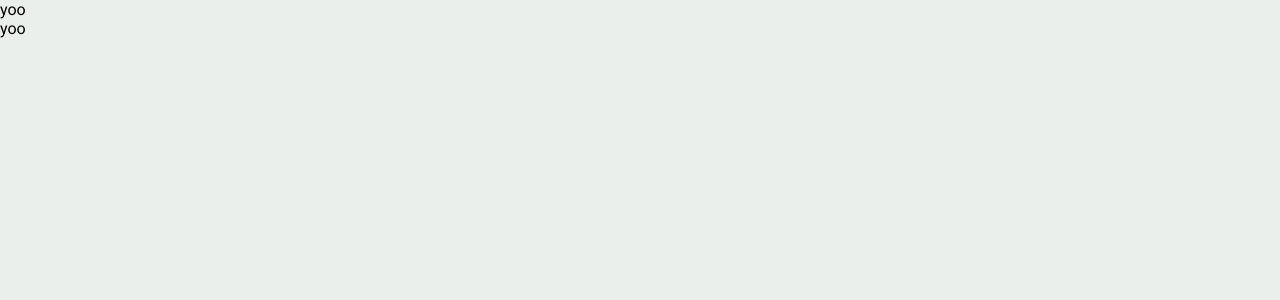
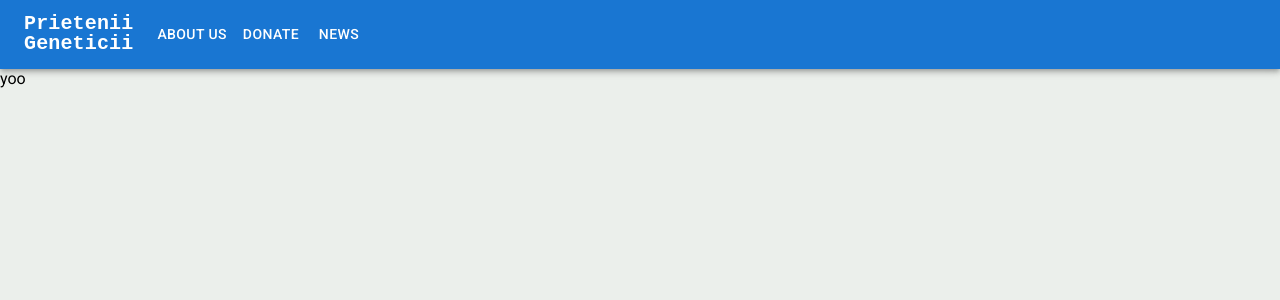
Before and after one commit to FreeNelu/prietenii-geneticii, a React (Create React App) app: page / in a window 1280 px wide. Shown: the top 300 px of the page. Built offline with nearby package versions, Linux system fonts and the light colour scheme.

Commit message:
create basic header

```diff
--- a/src/Components/Header/Header.tsx
+++ b/src/Components/Header/Header.tsx
@@ -1,11 +1,123 @@
 import React from 'react';
 import './Header.scss';
+import AppBar from '@mui/material/AppBar';
+import Box from '@mui/material/Box';
+import Toolbar from '@mui/material/Toolbar';
+import IconButton from '@mui/material/IconButton';
+import Typography from '@mui/material/Typography';
+import Menu from '@mui/material/Menu';
+import MenuIcon from '@mui/icons-material/Menu';
+import Container from '@mui/material/Container';
+import Button from '@mui/material/Button';
+import MenuItem from '@mui/material/MenuItem';
+import logo from './logo.png'
+
+const pages = ['About us', 'Donate', 'News'];
 
 function Header() {
+    const [anchorElNav, setAnchorElNav] = React.useState<null | HTMLElement>(null);
+
+    const handleOpenNavMenu = (event: React.MouseEvent<HTMLElement>) => {
+        setAnchorElNav(event.currentTarget);
+    };
+
+    const handleCloseNavMenu = () => {
+        setAnchorElNav(null);
+    };
+
     return (
-        <div className="Header">
-            yoo
-        </div>
+        <AppBar position="static">
+            <Container maxWidth="xl">
+                <Toolbar disableGutters>
+                    <Typography
+                        variant="h6"
+                        noWrap
+                        component="a"
+                        href="/"
+                        sx={{
+                            mr: 2,
+                            display: { xs: 'none', md: 'flex' },
+                            fontFamily: 'monospace',
+                            fontWeight: 700,
+                            color: 'inherit',
+                            textDecoration: 'none',
+                            lineHeight: 1,
+                        }}
+                    >
+                        Prietenii
+                        <br />
+                        Geneticii
+                    </Typography>
+
+                    <Box sx={{ flexGrow: 1, display: { xs: 'flex', md: 'none' } }}>
+                        <IconButton
+                            size="large"
+                            aria-controls="menu-appbar"
+                            aria-haspopup="true"
+                            onClick={handleOpenNavMenu}
+                            color="inherit"
+                        >
+                            <MenuIcon />
+                        </IconButton>
+                        <Menu
+                            id="menu-appbar"
+                            anchorEl={anchorElNav}
+                            anchorOrigin={{
+                                vertical: 'bottom',
+                                horizontal: 'left',
+                            }}
+                            keepMounted
+                            transformOrigin={{
+                                vertical: 'top',
+                                horizontal: 'left',
+                            }}
+                            open={Boolean(anchorElNav)}
+                            onClose={handleCloseNavMenu}
+                            sx={{
+                                display: { xs: 'block', md: 'none' },
+                            }}
+                        >
+                            {pages.map((page) => (
+                                <MenuItem key={page} onClick={handleCloseNavMenu}>
+                                    <Typography textAlign="center">{page}</Typography>
+                                </MenuItem>
+                            ))}
+                        </Menu>
+                    </Box>
+
+                    <Typography
+                        variant="h5"
+                        noWrap
+                        component="a"
+                        href=""
+                        sx={{
+                            mr: 2,
+                            display: { xs: 'flex', md: 'none' },
+                            flexGrow: 1,
+                            fontFamily: 'monospace',
+                            fontWeight: 700,
+                            color: 'inherit',
+                            textDecoration: 'none',
+                        }}
+                    >
+                        Prietenii Geneticii
+                    </Typography>
+
+                    <Box sx={{ flexGrow: 1, display: { xs: 'none', md: 'flex' } }}>
+                        {pages.map((page) => (
+                            <Button
+                                key={page}
+                                onClick={handleCloseNavMenu}
+                                sx={{ my: 2, color: 'white', display: 'block' }}
+                            >
+                                {page}
+                            </Button>
+                        ))}
+                    </Box>
+
+                </Toolbar>
+            </Container>
+        </AppBar>
     );
 }
 
```
